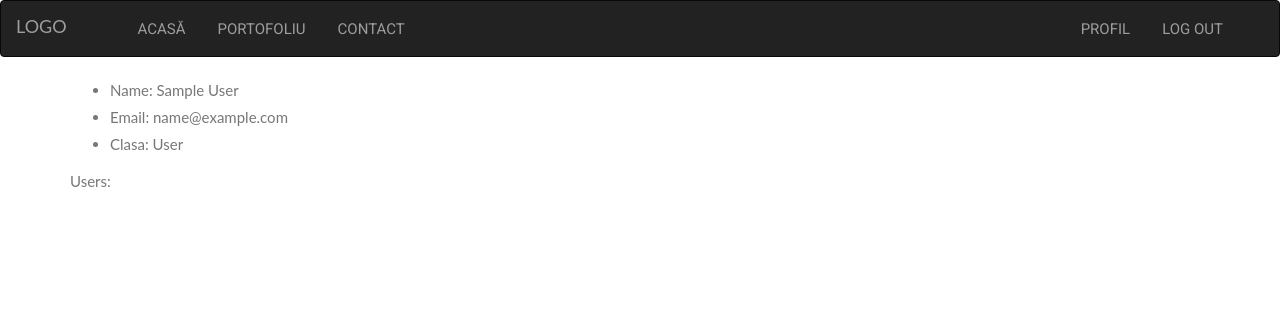
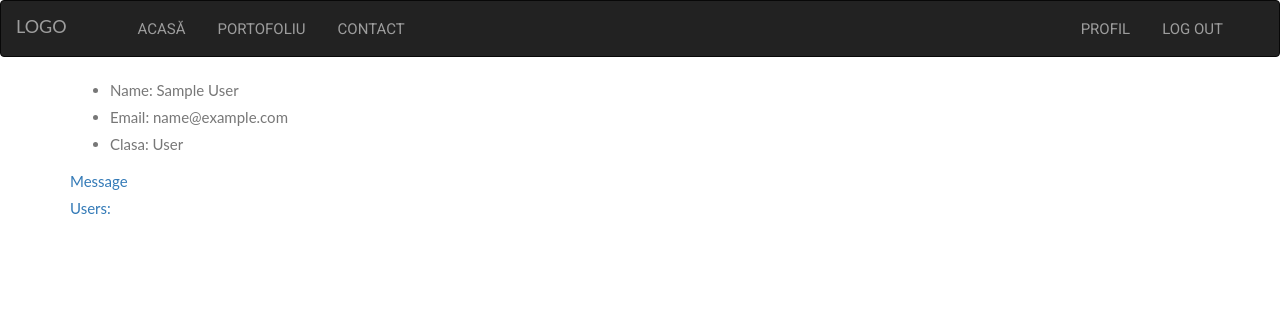
Before and after one commit to Cezar397/p1, a PHP site: page /profil.php?id=1 in a window 1280 px wide. Shown: the top 317 px of the page. Run offline with PHP 8.4, Linux system fonts and the light colour scheme; the visitor is signed in with stand-in values (Sample User, id 1).

Commit message:
Add files via upload

```diff
--- a/profil.php
+++ b/profil.php
@@ -299,8 +299,23 @@
 						break;
 				}
 
+
+
 			?>
 	</ul>
+
+
+	<?php
+
+
+		$idc = $_GET['id'];
+
+		if($_SESSION['id'] != $idc)
+			 echo '<a href="sendmessage.php?receiver='.$row["ID"].'">Send Message <a>';
+		else
+			 echo '<a href="message.php">Message<a>';
+
+	  ?>
 
 	<?php
 
@@ -333,9 +348,8 @@
 					echo '<a href="profil.php?id='.$id.'">'.$row_users['Name'].'<a>'.PHP_EOL;
 				}
 			}
+
 	?>
-
-
 
 
 
```
